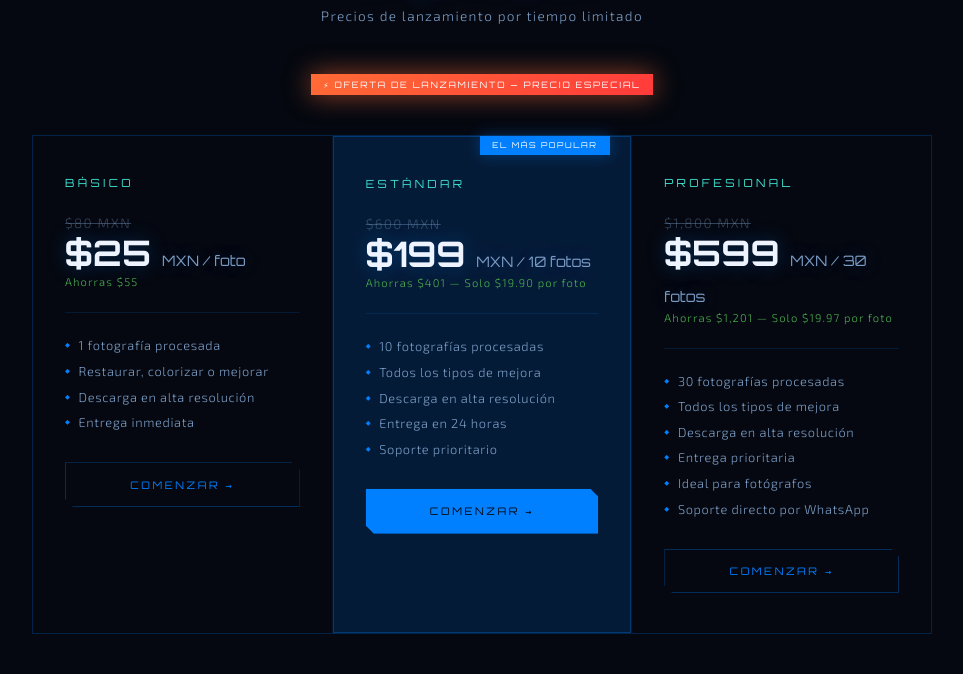
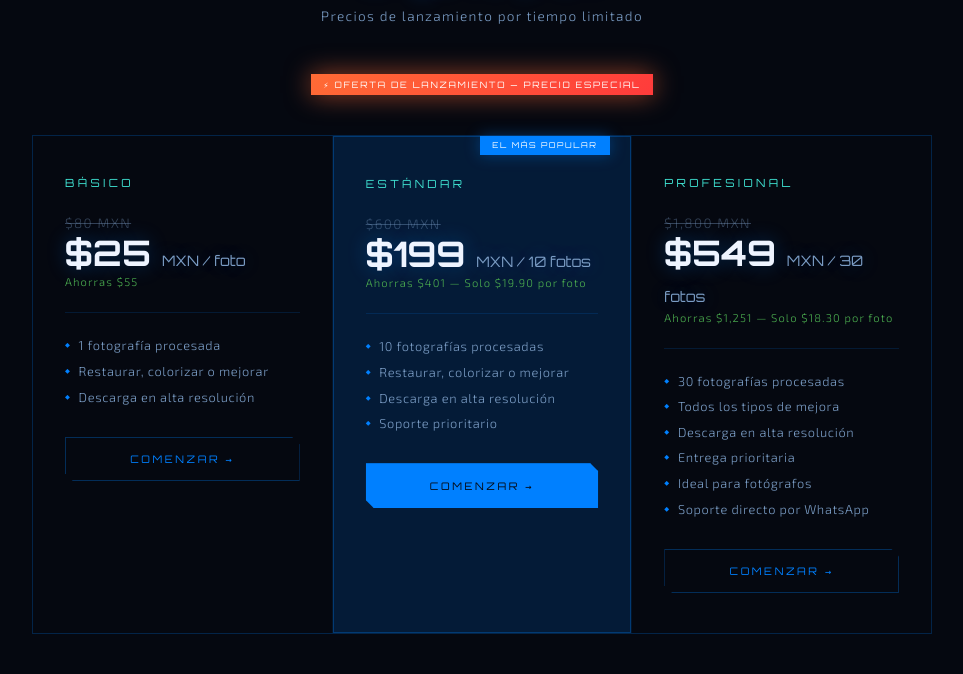
Before and after one commit to juangranadosValDy/nahual-web, a Flask app: page / in a window 1280 px wide. Shown: the part 2237-2911 px from the top of the page, without its empty margins (158-1121 px from the left). Run offline with Flask 3, Linux system fonts and the light colour scheme; parts of the project's set-up code (start-up, migrations or seed data) failed here and were passed over; some libraries are stand-ins or nearby versions.

Commit message:
Revise pricing and features in index.html
Updated pricing details and features for photo processing plans.

```diff
--- a/templates/index.html
+++ b/templates/index.html
@@ -1025,7 +1025,6 @@ footer {
                 <li>1 fotografía procesada</li>
                 <li>Restaurar, colorizar o mejorar</li>
                 <li>Descarga en alta resolución</li>
-                <li>Entrega inmediata</li>
             </ul>
             <a href="https://wa.me/529721306046?text=Hola,%20quiero%20el%20plan%20B%C3%A1sico" class="btn-precio" target="_blank">
                 Comenzar →
@@ -1041,9 +1040,8 @@ footer {
             <div class="precio-divider"></div>
             <ul class="precio-features">
                 <li>10 fotografías procesadas</li>
-                <li>Todos los tipos de mejora</li>
+                <li>Restaurar, colorizar o mejorar</li>
                 <li>Descarga en alta resolución</li>
-                <li>Entrega en 24 horas</li>
                 <li>Soporte prioritario</li>
             </ul>
             <a href="https://wa.me/529721306046?text=Hola,%20quiero%20el%20plan%20Est%C3%A1ndar" class="btn-precio" target="_blank">
@@ -1054,8 +1052,8 @@ footer {
         <div class="precio-card">
             <div class="precio-nombre">Profesional</div>
             <div class="precio-original">$1,800 MXN</div>
-            <div class="precio-actual">$599 <span>MXN / 30 fotos</span></div>
-            <div class="precio-ahorro">Ahorras $1,201 — Solo $19.97 por foto</div>
+            <div class="precio-actual">$549 <span>MXN / 30 fotos</span></div>
+            <div class="precio-ahorro">Ahorras $1,251 — Solo $18.30 por foto</div>
             <div class="precio-divider"></div>
             <ul class="precio-features">
                 <li>30 fotografías procesadas</li>
```
